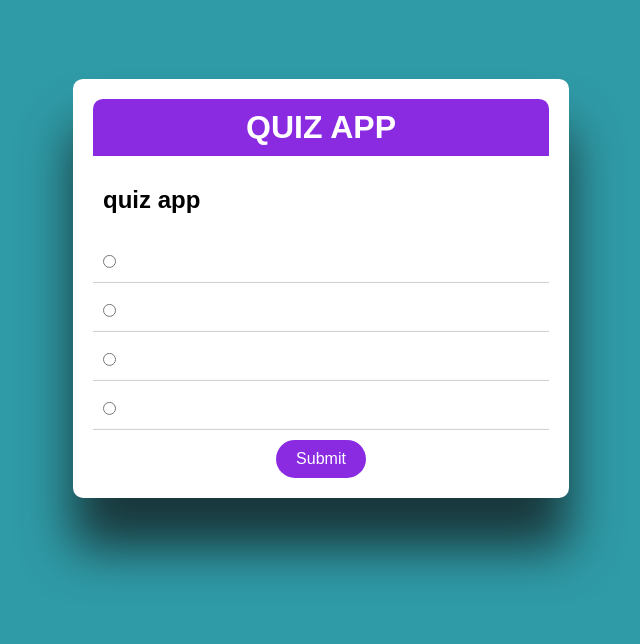
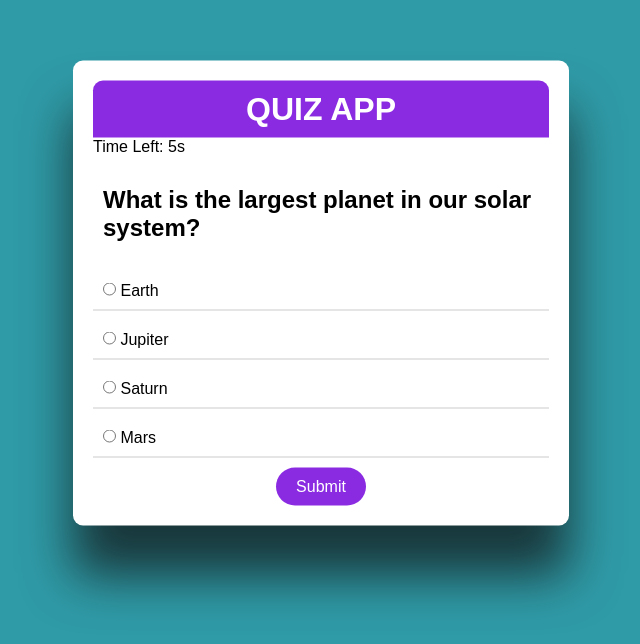
Before and after one commit to Waqas-Gujjar/js-quiz-app, a plain HTML site: page index.html in a window 1280 px wide. Shown: the part 154-798 px from the top of the page, without its empty margins (339-979 px from the left). Drawn offline with Linux system fonts and the light colour scheme.

Commit message:
change in html and css

```diff
--- a/index.html
+++ b/index.html
@@ -1,4 +1,4 @@
-
+<!DOCTYPE html>
 <html lang="en">
 <head>
     <meta charset="UTF-8">
@@ -10,34 +10,31 @@
     <div class="quiz-app">
         <div id="quiz">
             <h1>QUIZ APP</h1>
-
-            <h2 class="question" id="question" > quiz app</h2>
-
+            <div id="timer" class="timer">Time Left: 10s</div>
+            <h2 class="question" id="question">Quiz question</h2>
             <ul>
                 <li>
                     <input type="radio" name="answer" class="answer" id="a">
-                    <label for="a" id="option-1"></label>
+                    <label for="a" id="option-1">Option 1</label>
                 </li>
                 <li>
                     <input type="radio" name="answer" class="answer" id="b">
-                    <label for="b" id="option-2"></label>
+                    <label for="b" id="option-2">Option 2</label>
                 </li>
                 <li>
                     <input type="radio" name="answer" class="answer" id="c">
-                    <label for="c" id="option-3"></label>
+                    <label for="c" id="option-3">Option 3</label>
                 </li>
                 <li>
                     <input type="radio" name="answer" class="answer" id="d">
-                    <label for="d" id="option-4"></label>
+                    <label for="d" id="option-4">Option 4</label>
                 </li>
             </ul>
-
             <div class="btn">
                 <button type="submit" id="submit">Submit</button>
             </div>
         </div>
     </div>
-
     <script src="script.js"></script>
 </body>
 </html>
--- a/script.js
+++ b/script.js
@@ -94,10 +94,11 @@ const option2 = document.getElementById('option-2');
 const option3 = document.getElementById('option-3');
 const option4 = document.getElementById('option-4');
 const submitBtn = document.getElementById('submit');
+const timerDisplay = document.getElementById('timer');
 
 // Load the current quiz question
 function loadQuiz() {
-    clearInterval(timer);
+    clearInterval(timer); // Clear any existing timer
     deselectAnswers();
 
     const currentQuizData = quizData[currentQuiz];
@@ -146,7 +147,7 @@ function updateTimer() {
 function submitAnswer() {
     const answer = getSelected();
 
-    if (answer === quizData[currentQuiz].correct) {
+    if (answer && answer === quizData[currentQuiz].correct) {
         score++;
     }
 
@@ -180,6 +181,18 @@ function submitAnswer() {
         btnContainer.style.justifyContent = 'center';
         btnContainer.style.marginTop = '20px';
     }
+}
+
+// Load the first question
+loadQuiz();
+
+// Event listener for the submit button
+submitBtn.addEventListener('click', () => {
+    // Check if an answer is selected before submitting
+    const answer = getSelected();
+    if (answer) {
+        clearInterval(timer);
+        submitAnswer();
     } else {
         alert('Please select an answer before submitting!');
     }
```
Lines whose indentation alone changed are shown as unchanged.
